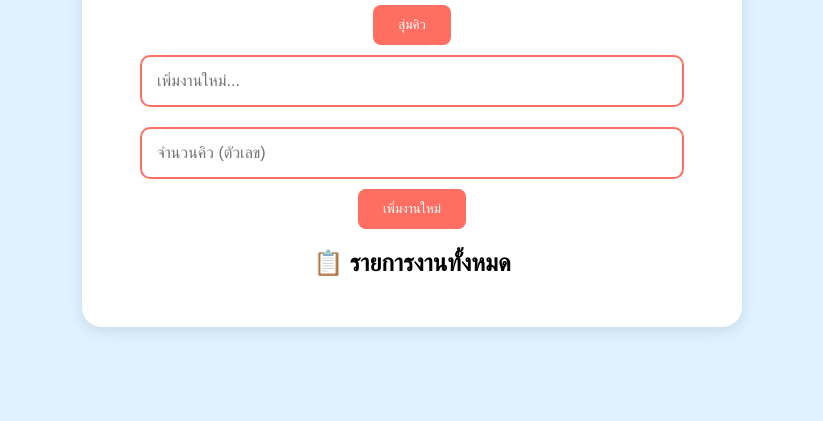
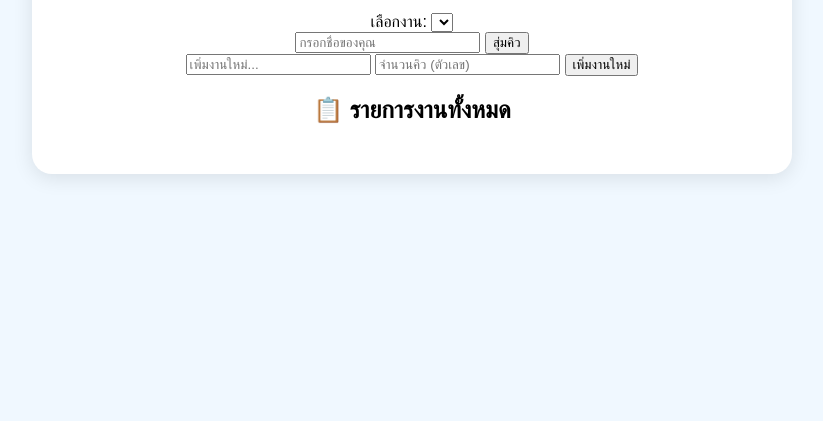
Before and after one commit to tangzsxdc123/-, a plain HTML site: page index.html in a window 1280 px wide. Shown: the part 379-800 px from the top of the page, without its empty margins (228-1051 px from the left). Drawn offline with Linux system fonts and the light colour scheme.

Commit message:
Update style.css

```diff
--- a/style.css
+++ b/style.css
@@ -1,6 +1,6 @@
 body {
+    background-color: #F0F8FF;
     font-family: 'Kanit', sans-serif;
-    background-color: #E0F2FF;
     display: flex;
     justify-content: center;
     align-items: center;
@@ -12,32 +12,9 @@ body {
     background: white;
     padding: 30px;
     border-radius: 20px;
-    box-shadow: 0 4px 15px rgba(0, 0, 0, 0.1);
-    width: 600px;
+    box-shadow: 0 4px 20px rgba(0, 0, 0, 0.1);
+    width: 700px;
     text-align: center;
-}
-
-input, select {
-    padding: 15px;
-    width: 85%;
-    margin: 10px 0;
-    border: 2px solid #FF6F61;
-    border-radius: 10px;
-    font-size: 16px;
-}
-
-button {
-    background-color: #FF6F61;
-    color: white;
-    padding: 12px 25px;
-    border: none;
-    border-radius: 8px;
-    cursor: pointer;
-    transition: all 0.3s;
-}
-
-button:hover {
-    background-color: #FF4081;
 }
 
 .flashing {
@@ -45,6 +22,6 @@ button:hover {
 }
 
 @keyframes flashing {
-    0% { background-color: yellow; }
-    100% { background-color: pink; }
+    0% { background-color: #ff6f61; }
+    100% { background-color: #ffa726; }
 }
```
